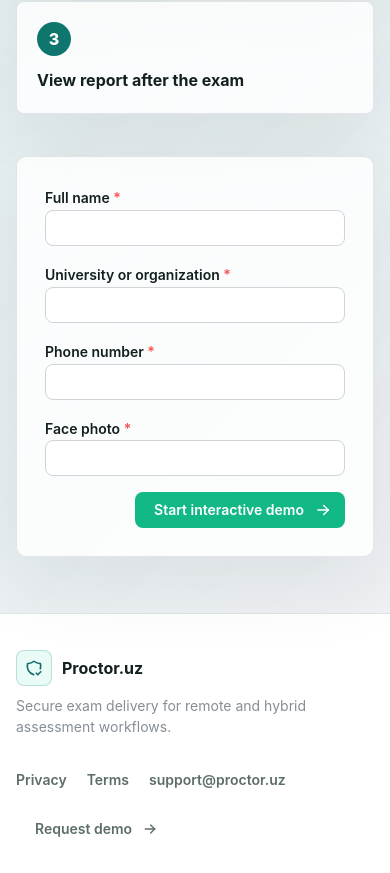
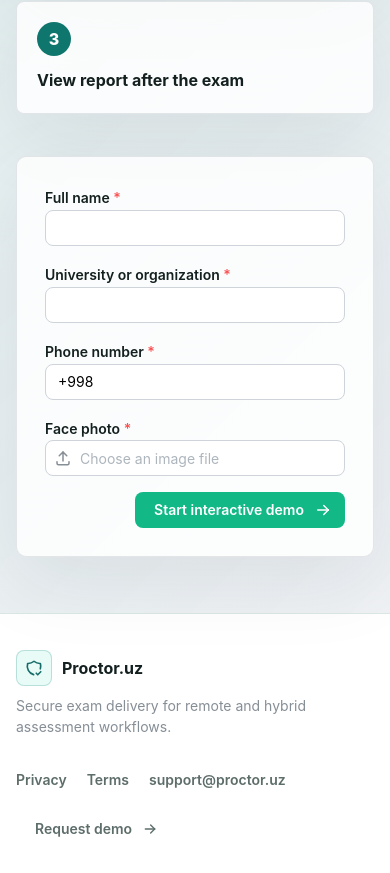
Before and after one commit to csexplorer/proctoruz-website-repo, a Next.js app: page /en/demo in a window 390 px wide. Shown: the part 734-1607 px from the top of the page. Built offline with nearby package versions, Linux system fonts and the light colour scheme; no server answers.

Commit message:
Added phone number formatting and validation, photo preview functionality, and updated localization keys for new fields in DemoClient.

```diff
--- a/src/app/[locale]/demo/DemoClient.tsx
+++ b/src/app/[locale]/demo/DemoClient.tsx
@@ -1,6 +1,6 @@
 'use client';
 
-import { useEffect, useState } from 'react';
+import { useEffect, useRef, useState } from 'react';
 import type { ReactNode } from 'react';
 import {
   Alert,
@@ -16,7 +16,16 @@
   ThemeIcon,
   Title
 } from '@mantine/core';
-import { IconArrowRight, IconDownload, IconExternalLink, IconRefresh, IconSchool, IconShieldCheck } from '@tabler/icons-react';
+import {
+  IconArrowRight,
+  IconDownload,
+  IconExternalLink,
+  IconPhoto,
+  IconRefresh,
+  IconSchool,
+  IconShieldCheck,
+  IconUpload
+} from '@tabler/icons-react';
 import { createApiUrl } from '@/lib/api';
 import classes from './demo.module.css';
 
@@ -24,6 +33,8 @@
 const STATUS_POLL_MS = 5000;
 const MAX_PHOTO_SIZE = 5 * 1024 * 1024;
 const PHOTO_MIME_TYPES = ['image/jpeg', 'image/png', 'image/webp'];
+const PHONE_PREFIX = '+998';
+const PHONE_DIGIT_LIMIT = 9;
 
 type Copy = {
   title: string;
@@ -31,7 +42,9 @@
   name: string;
   university: string;
   phone: string;
+  phoneInvalid: string;
   photo: string;
+  photoPlaceholder: string;
   photoInvalid: string;
   submit: string;
   loading: string;
@@ -71,6 +84,17 @@
 
 const isExpired = (result: DemoState) => result.expiresAt * 1000 <= Date.now();
 
+const getPhoneDigits = (value: string) => value.replace(/\D/g, '').replace(/^998/, '').slice(0, PHONE_DIGIT_LIMIT);
+
+const formatPhone = (value: string) => {
+  const digits = getPhoneDigits(value);
+  const first = digits.slice(0, 2);
+  const second = digits.slice(2, 5);
+  const third = digits.slice(5, 7);
+  const fourth = digits.slice(7, 9);
+  return [PHONE_PREFIX, first, second, third, fourth].filter(Boolean).join(' ');
+};
+
 const readStoredDemo = (): DemoState | null => {
   try {
     const parsed = JSON.parse(window.localStorage.getItem(STORAGE_KEY) ?? 'null') as DemoState | null;
@@ -90,7 +114,9 @@
 };
 
 export function DemoClient({ copy, apiBaseUrl }: { copy: Copy; apiBaseUrl: string }) {
-  const [values, setValues] = useState({ name: '', university: '', phone: '', photo: null as File | null });
+  const [values, setValues] = useState({ name: '', university: '', phone: PHONE_PREFIX, photo: null as File | null });
+  const [photoPreviewUrl, setPhotoPreviewUrl] = useState<string | null>(null);
+  const photoPreviewUrlRef = useRef<string | null>(null);
   const [submitting, setSubmitting] = useState(false);
   const [result, setResult] = useState<DemoState | null>(null);
   const [error, setError] = useState<string | null>(null);
@@ -142,12 +168,26 @@
     return () => window.clearInterval(intervalId);
   }, [activeResult, apiBaseUrl]);
 
+  useEffect(() => {
+    return () => {
+      if (photoPreviewUrlRef.current) {
+        URL.revokeObjectURL(photoPreviewUrlRef.current);
+      }
+    };
+  }, []);
+
   const submit = async (event: React.FormEvent<HTMLFormElement>) => {
     event.preventDefault();
     setSubmitting(true);
     setError(null);
 
     try {
+      const phoneDigits = getPhoneDigits(values.phone);
+      if (phoneDigits.length !== PHONE_DIGIT_LIMIT) {
+        setError(copy.phoneInvalid);
+        return;
+      }
+
       if (!values.photo || !PHOTO_MIME_TYPES.includes(values.photo.type) || values.photo.size > MAX_PHOTO_SIZE) {
         setError(copy.photoInvalid);
         return;
@@ -156,7 +196,7 @@
       const body = new FormData();
       body.append('name', values.name);
       body.append('university', values.university);
-      body.append('phone', values.phone);
+      body.append('phone', phoneDigits);
       body.append('photo', values.photo);
 
       const response = await fetch(createApiUrl(apiBaseUrl, '/api/demo/leads'), {
@@ -293,18 +333,35 @@
                     label={copy.phone}
                     required
                     type="tel"
+                    inputMode="numeric"
+                    autoComplete="tel"
+                    placeholder={`${PHONE_PREFIX} 00 000 00 00`}
                     value={values.phone}
                     onChange={(event) => {
-                      const value = event.currentTarget.value;
-                      setValues((current) => ({ ...current, phone: value }));
+                      setValues((current) => ({ ...current, phone: formatPhone(event.currentTarget.value) }));
                     }}
+                    error={
+                      getPhoneDigits(values.phone).length > 0 && getPhoneDigits(values.phone).length !== PHONE_DIGIT_LIMIT
+                        ? copy.phoneInvalid
+                        : null
+                    }
                   />
                   <FileInput
                     label={copy.photo}
                     required
+                    clearable
                     accept={PHOTO_MIME_TYPES.join(',')}
+                    leftSection={<IconUpload size={18} />}
+                    placeholder={copy.photoPlaceholder}
                     value={values.photo}
                     onChange={(value) => {
+                      if (photoPreviewUrlRef.current) {
+                        URL.revokeObjectURL(photoPreviewUrlRef.current);
+                        photoPreviewUrlRef.current = null;
+                      }
+                      const nextPreviewUrl = value && PHOTO_MIME_TYPES.includes(value.type) ? URL.createObjectURL(value) : null;
+                      photoPreviewUrlRef.current = nextPreviewUrl;
+                      setPhotoPreviewUrl(nextPreviewUrl);
                       setValues((current) => ({ ...current, photo: value }));
                     }}
                     error={
@@ -313,6 +370,24 @@
                         : null
                     }
                   />
+                  {values.photo ? (
+                    <Box className={classes.photoPreview}>
+                      {photoPreviewUrl ? (
+                        // eslint-disable-next-line @next/next/no-img-element
+                        <img src={photoPreviewUrl} alt={values.photo.name} />
+                      ) : (
+                        <span>
+                          <IconPhoto size={28} />
+                        </span>
+                      )}
+                      <Stack gap={2} className={classes.photoPreviewCopy}>
+                        <Text fw={800}>{values.photo.name}</Text>
+                        <Text size="sm" c="dimmed">
+                          {(values.photo.size / 1024 / 1024).toFixed(2)} MB
+                        </Text>
+                      </Stack>
+                    </Box>
+                  ) : null}
                   {result && isExpired(result) ? <Alert color="yellow">{copy.expired}</Alert> : null}
                   {error ? <Alert color="red">{error}</Alert> : null}
                   <Group justify="flex-end">
--- a/src/app/[locale]/demo/demo.module.css
+++ b/src/app/[locale]/demo/demo.module.css
@@ -55,6 +55,44 @@
   border-radius: 10px;
 }
 
+.photoPreview {
+  display: grid;
+  grid-template-columns: 72px minmax(0, 1fr);
+  gap: 14px;
+  align-items: center;
+  padding: 12px;
+  border: 1px solid rgba(15, 23, 42, 0.1);
+  border-radius: 8px;
+  background: rgba(248, 250, 252, 0.86);
+}
+
+.photoPreview img,
+.photoPreview span {
+  width: 72px;
+  height: 72px;
+  border-radius: 8px;
+}
+
+.photoPreview img {
+  display: block;
+  object-fit: cover;
+}
+
+.photoPreview span {
+  display: grid;
+  place-items: center;
+  background: #e2e8f0;
+  color: #475569;
+}
+
+.photoPreviewCopy {
+  min-width: 0;
+}
+
+.photoPreviewCopy p {
+  overflow-wrap: anywhere;
+}
+
 .action {
   display: grid;
   grid-template-columns: auto minmax(0, 1fr);
--- a/src/app/[locale]/demo/page.tsx
+++ b/src/app/[locale]/demo/page.tsx
@@ -18,7 +18,9 @@
     name: 'Ism va familiya',
     university: 'Universitet yoki tashkilot',
     phone: 'Telefon raqam',
+    phoneInvalid: 'Telefon raqamni +998 00 000 00 00 formatida kiriting.',
     photo: 'Yuz rasmi',
+    photoPlaceholder: 'Rasm faylini tanlang',
     photoInvalid: 'JPG, PNG yoki WebP formatidagi 5 MB gacha bo‘lgan rasm yuklang.',
     submit: 'Start interactive demo',
     loading: 'Demo tayyorlanmoqda...',
@@ -43,7 +45,9 @@
     name: 'Имя и фамилия',
     university: 'Университет или организация',
     phone: 'Номер телефона',
+    phoneInvalid: 'Введите номер в формате +998 00 000 00 00.',
     photo: 'Фото лица',
+    photoPlaceholder: 'Выберите файл изображения',
     photoInvalid: 'Загрузите JPG, PNG или WebP изображение до 5 МБ.',
     submit: 'Start interactive demo',
     loading: 'Готовим демо...',
@@ -68,7 +72,9 @@
     name: 'Full name',
     university: 'University or organization',
     phone: 'Phone number',
+    phoneInvalid: 'Enter the phone number in +998 00 000 00 00 format.',
     photo: 'Face photo',
+    photoPlaceholder: 'Choose an image file',
     photoInvalid: 'Upload a JPG, PNG, or WebP image up to 5 MB.',
     submit: 'Start interactive demo',
     loading: 'Preparing demo...',
```
